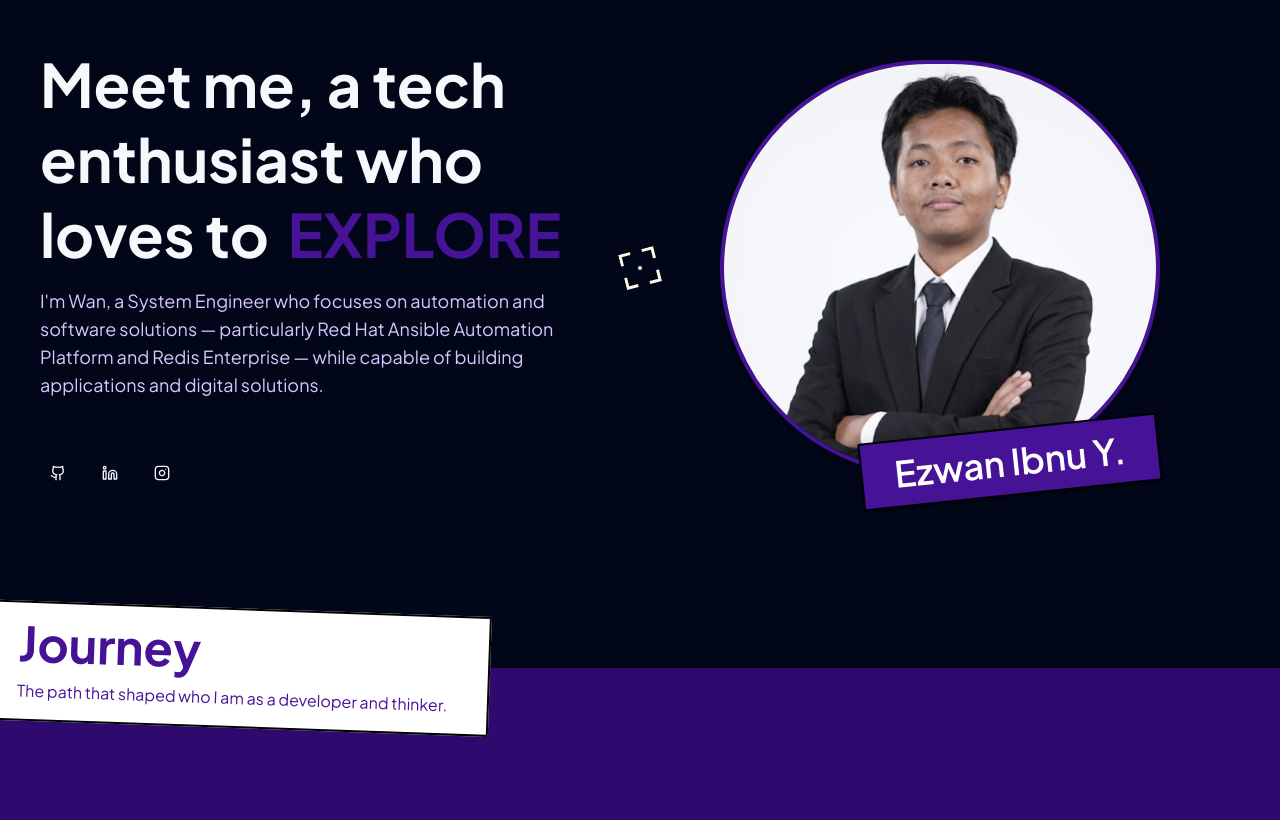
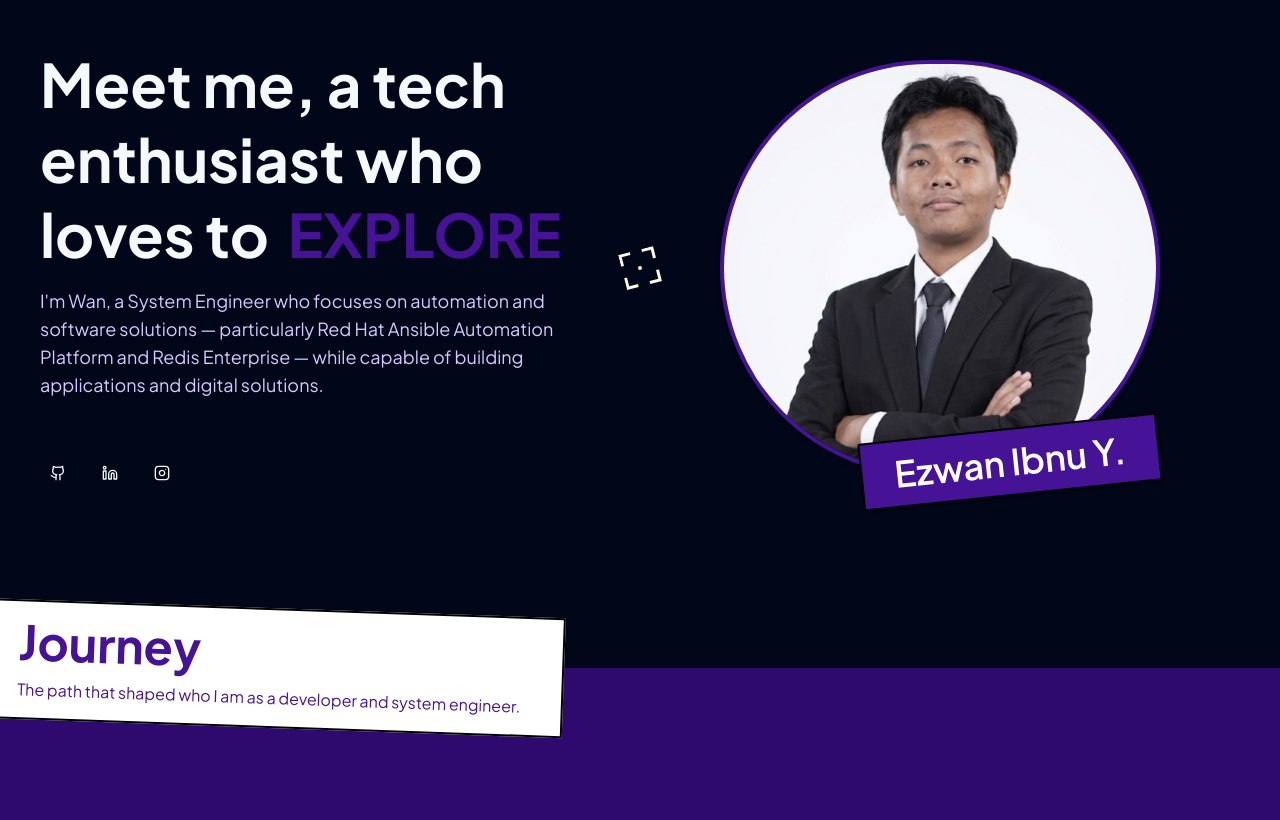
Before and after one commit to Neyrrs/Portofolio, a Next.js app: page / in a window 1280 px wide. Shown: the part 132-952 px from the top of the page. Built offline with nearby package versions, Linux system fonts and the light colour scheme.

Commit message:
fix: update description in Journey section to reflect role as a system engineer

```diff
--- a/src/app/_sections/journey.tsx
+++ b/src/app/_sections/journey.tsx
@@ -166,7 +166,7 @@ const Journey = () => {
       >
         <h2 className="text-2xl md:text-5xl font-bold">Journey</h2>
         <p className="text-primary mt-2 md:mt-3 text-sm md:text-base">
-          The path that shaped who I am as a developer and thinker.
+          The path that shaped who I am as a developer and system engineer.
         </p>
       </div>
       <div className="mt-16 md:mt-24 grid md:grid-cols-2 gap-10">
```
